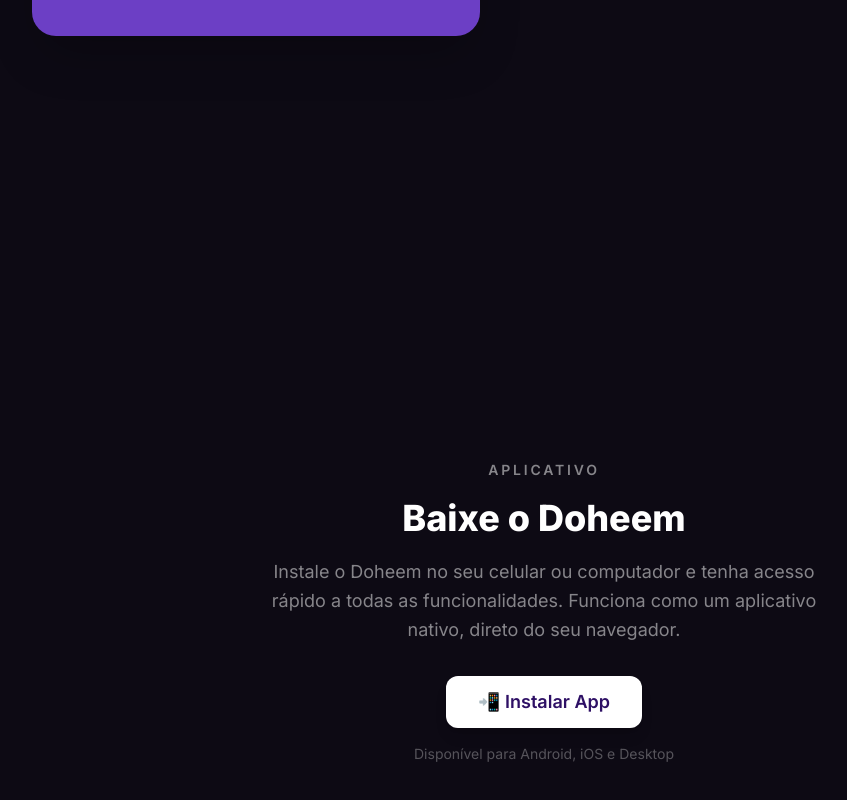
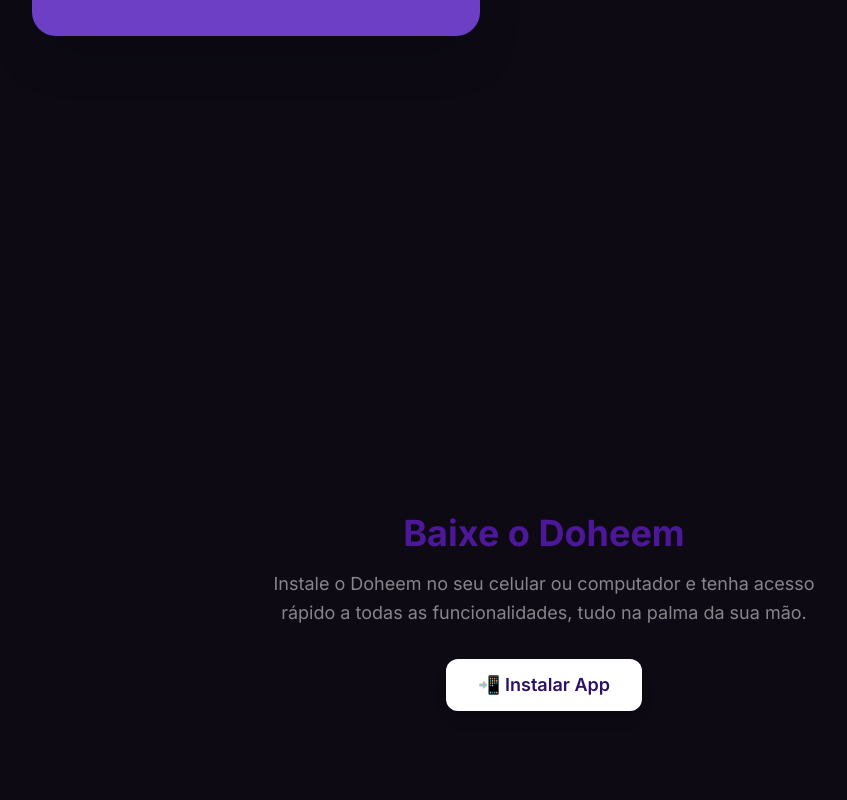
Before and after one commit to Luis-Mackiewicz/doheem-frontend, an Angular app: page / in a window 1280 px wide. Shown: the part 1388-2188 px from the top of the page, without its empty margins (96-943 px from the left). Built offline with nearby package versions, Linux system fonts and the light colour scheme.

Commit message:
fix: outline button com border-violet-900

```diff
--- a/src/app/components/button/button.ts
+++ b/src/app/components/button/button.ts
@@ -10,14 +10,14 @@ import { NgSwitch, NgSwitchCase, NgSwitchDefault } from '@angular/common';
          [attr.href]="href"
          [class]="variant === 'solid'
            ? 'inline-flex items-center justify-center gap-3 bg-violet-900 text-white font-semibold px-8 py-3 rounded-xl hover:bg-white/90 transition shadow-lg'
-           : 'inline-flex items-center justify-center gap-3 border-theme text-primary font-semibold px-8 py-3 rounded-xl hover-bg transition backdrop-blur-sm'">
+           : 'inline-flex items-center justify-center gap-3 border-violet-900 text-primary font-semibold px-8 py-3 rounded-xl hover-bg transition backdrop-blur-sm'">
         {{ label }}
       </a>
       <button *ngSwitchDefault
               [type]="type"
               [class]="variant === 'solid'
                 ? 'inline-flex items-center justify-center gap-3 bg-white text-purple-dark font-semibold px-8 py-3 rounded-xl hover:bg-white/90 transition shadow-lg cursor-pointer w-full'
-                : 'inline-flex items-center justify-center gap-3 border-theme text-primary font-semibold px-8 py-3 rounded-xl hover-bg transition backdrop-blur-sm cursor-pointer w-full'">
+                : 'inline-flex items-center justify-center gap-3 border-violet-900 text-primary font-semibold px-8 py-3 rounded-xl hover-bg transition backdrop-blur-sm cursor-pointer w-full'">
         {{ label }}
       </button>
     </ng-container>
--- a/src/app/pages/home/home.ts
+++ b/src/app/pages/home/home.ts
@@ -66,19 +66,16 @@ import { ButtonComponent } from '../../components/button/button';
       <section id="app" class="min-h-dvh flex flex-col justify-center">
         <div class="max-w-7xl mx-auto w-full flex flex-col items-center text-center px-6 md:px-16 lg:px-24 py-24">
 
-          <span class="text-sm font-semibold tracking-[0.2em] uppercase text-secondary mb-4">Aplicativo</span>
-          <h2 class="text-3xl md:text-4xl font-extrabold leading-tight mb-4">Baixe o Doheem</h2>
+          <h2 class="text-3xl md:text-4xl font-bold mb-4 text-violet-900">Baixe o Doheem</h2>
           <p class="text-lg text-secondary max-w-xl leading-relaxed mb-8">
             Instale o Doheem no seu celular ou computador e tenha acesso rápido
-            a todas as funcionalidades. Funciona como um aplicativo nativo,
-            direto do seu navegador.
+            a todas as funcionalidades, tudo na palma da sua mão.
           </p>
 
           <button
             class="inline-flex items-center gap-3 bg-white text-purple-dark font-semibold px-8 py-3 rounded-xl hover:bg-white/90 transition shadow-lg cursor-pointer text-lg">
             📲 Instalar App
           </button>
-          <p class="text-muted text-sm mt-4">Disponível para Android, iOS e Desktop</p>
 
         </div>
       </section>
```
